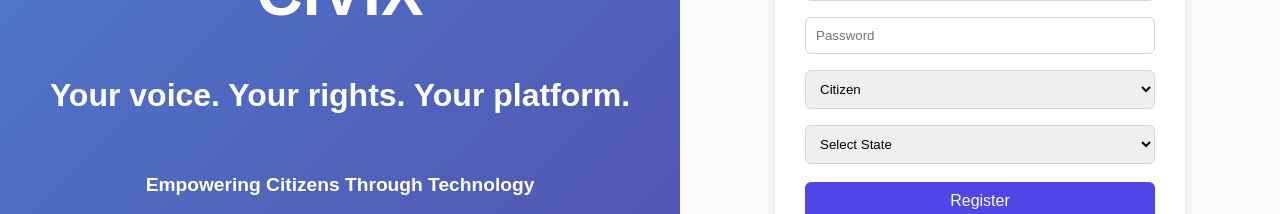
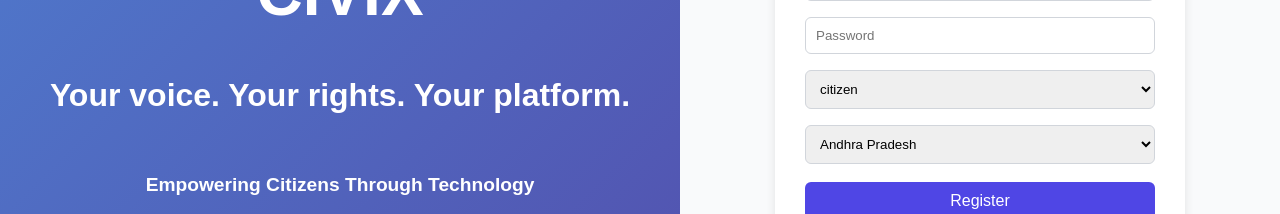
Before and after one commit to springboardmentor9515a-collab/team_03, a React (Create React App) app in the folder frontend/: page /register in a window 1280 px wide. Shown: the part 346-560 px from the top of the page. Built offline with nearby package versions, Linux system fonts and the light colour scheme; no server answers.

Commit message:
Update Register.js

```diff
--- a/frontend/src/pages/Register.js
+++ b/frontend/src/pages/Register.js
@@ -45,7 +45,8 @@ function Register() {
       setMsg("Registration successful! Redirecting...");
       setTimeout(() => navigate("/login"), 1500);
     } else {
-      setMsg(res.message || "Error registering");
+      setMsg(res.error || (res.errors && res.errors.map(e => e.msg).join(', ')) || res.message || "Error registering");
+
     }
   };
 
@@ -87,14 +88,14 @@ function Register() {
               required
             />
             <select name="role" onChange={handleChange} required value={form.role}>
-  <option value="citizen">Citizen</option>
-  <option value="official">Official</option>
-  <option value="admin">Admin</option>
+  <option value="citizen">citizen</option>
+  <option value="official">official</option>
+  <option value="admin">admin</option>
 </select>
 
 
-            <select name="location" onChange={handleChange} required value={form.location}>
-              <option value="">Select State</option>
+            <select name="location" onChange={handleChange}  required value={form.location}>
+
               <option value="Andhra Pradesh">Andhra Pradesh</option>
               <option value="Arunachal Pradesh">Arunachal Pradesh</option>
               <option value="Assam">Assam</option>
```
